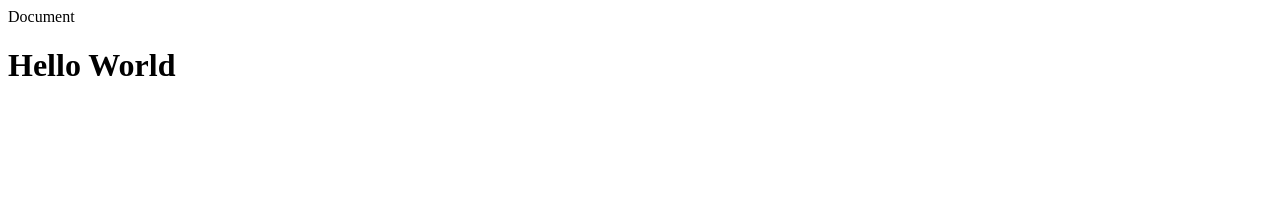
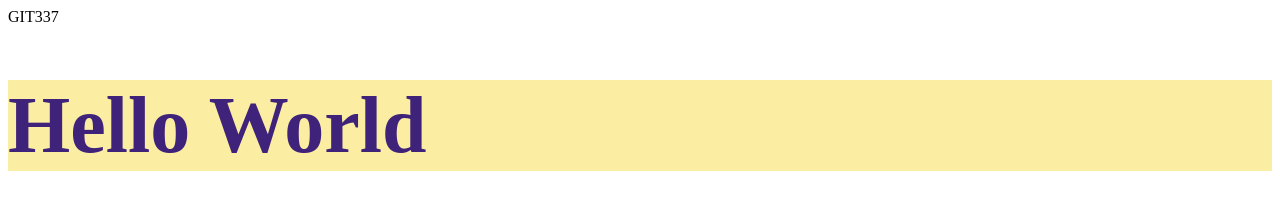
Before and after one commit to ajfrenc5/GIT-337, a plain HTML site: page index.html in a window 1280 px wide. Drawn offline with Linux system fonts and the light colour scheme.

Commit message:
fix link
fixed the stylesheet link and changed title name

```diff
--- a/index.html
+++ b/index.html
@@ -3,8 +3,8 @@
 <head>
     <meta charset="UTF-8">
     <meta name="viewport" content="width=device-width, initial-scale=1.0">
-    <link rel=""stylesheet" href="style.css"
-    <title>Document</title>
+    <link rel="stylesheet" href="style.css"
+    <title>GIT337</title>
 </head>
 <body>
     <h1>Hello World</h1>
--- a/style.css
+++ b/style.css
@@ -1,5 +1,5 @@
 h1 {
-    background-color: #990033;
-    color: #ffb310;
+    background-color: #fbeda1;
+    color: #3f2279;
     font-size:5em;
 }
```
